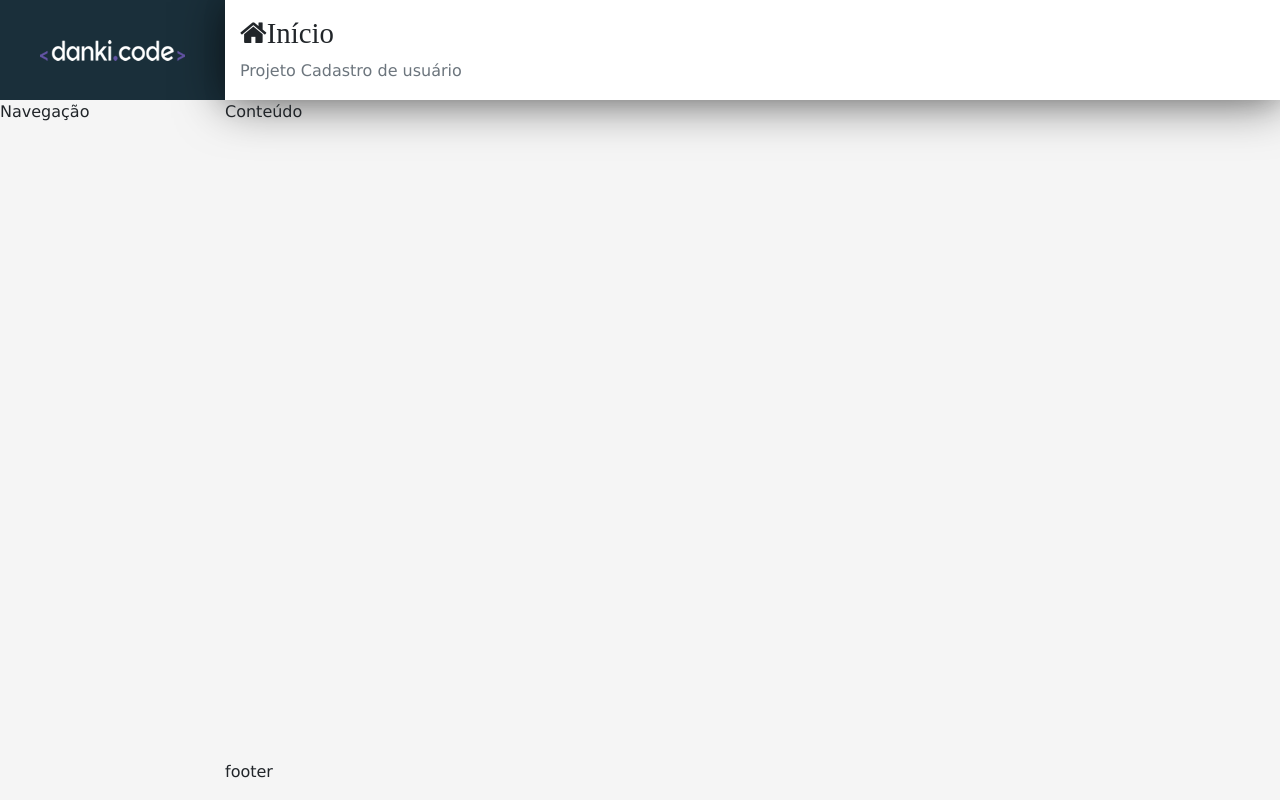
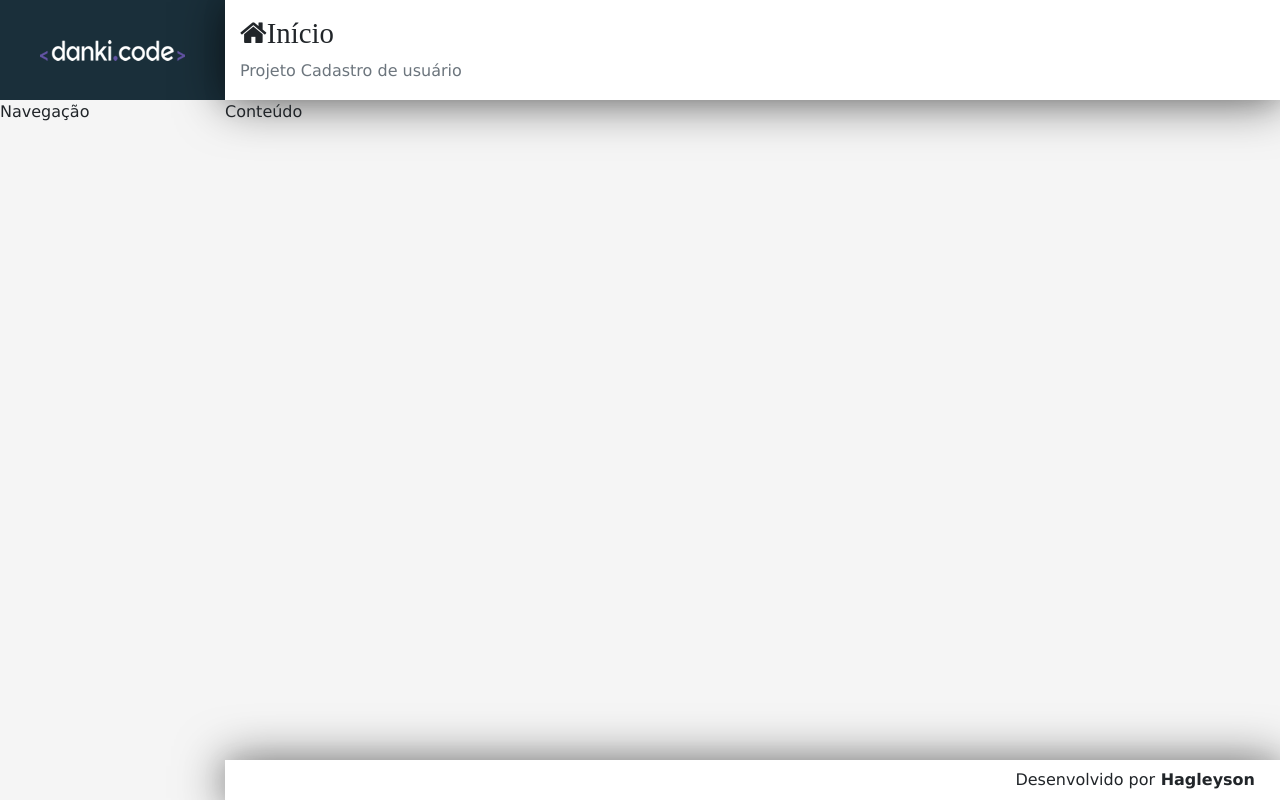
Before and after one commit to Hagleyson/CadastroDeUsuario-FrontEndReactJs-, a React (Create React App) app: page / in a window 1280 px wide. Built offline with nearby package versions, Linux system fonts and the light colour scheme.

Commit message:
estilizando footer

```diff
--- a/src/components/template/Footer.css
+++ b/src/components/template/Footer.css
@@ -0,0 +1,8 @@
+footer.footer {
+  display: flex;
+  align-items: center;
+  justify-content: flex-end;
+  padding: 0 25px;
+  background-color: #fff;
+  box-shadow: var(--shadow);
+}
--- a/src/components/template/Footer.jsx
+++ b/src/components/template/Footer.jsx
@@ -1,4 +1,11 @@
 import "./Footer.css";
 import React from "react";
 
-export default (props) => <footer className="footer">footer</footer>;
+export default (props) => (
+  <footer className="footer">
+    <span>
+      Desenvolvido por
+      <strong> Hagleyson</strong>
+    </span>
+  </footer>
+);
```
